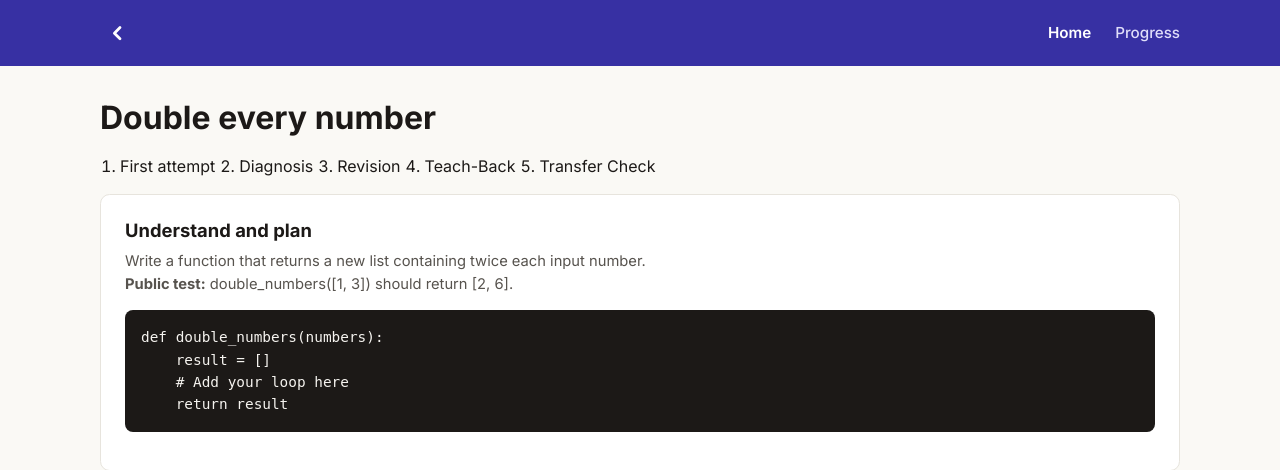
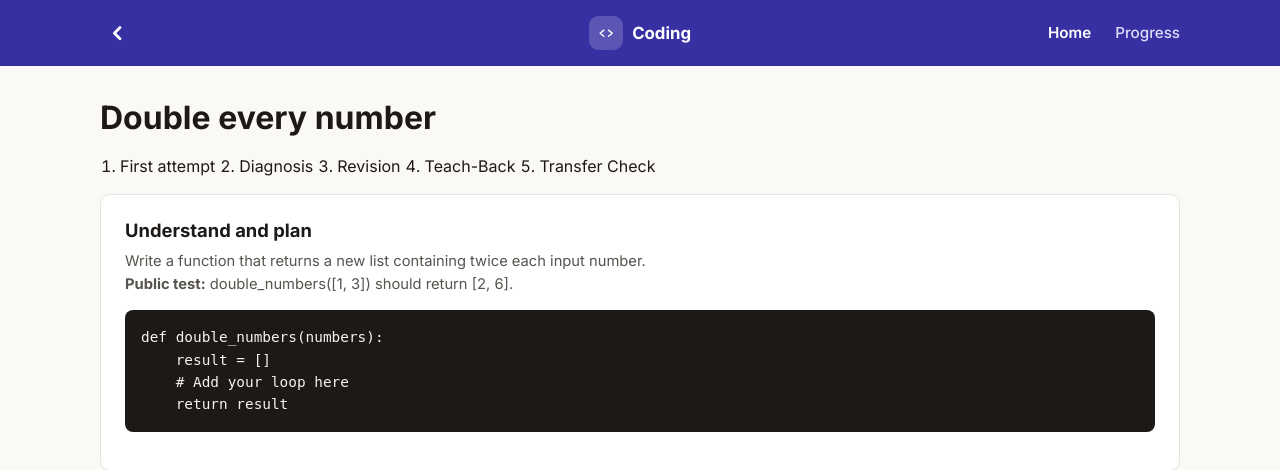
Before and after one commit to ai-thinking-team/AI-thinking, a Django app: page /coding/exercise/ in a window 1280 px wide. Shown: the top 470 px of the page. Run offline with Django 5.2, Linux system fonts and the light colour scheme.

Commit message:
Show the subject label on the Coding exercise page
exercise.html never overrode the navbar block, so it silently fell
back to the subject-less default navbar instead of showing "Coding"
like every other page in this app. Same gap existed on
feature/coding-first-vertical-slice, so fixing it here directly
rather than porting a fix that was never actually made.

Co-Authored-By: Claude Sonnet 5 <noreply@anthropic.com>
Claude-Session: https://claude.ai/code/session_01KWRPu17J7XvzpfrtLb71qU

```diff
--- a/apps/coding_quiz/templates/coding_quiz/exercise.html
+++ b/apps/coding_quiz/templates/coding_quiz/exercise.html
@@ -1,6 +1,8 @@
 {% extends "base.html" %}
 
 {% block title %}Coding exercise{% endblock %}
+
+{% block navbar %}{% include "components/navbar.html" with subject_name="Coding" subject_icon="coding" %}{% endblock %}
 
 {% block content %}
 <h1>{{ exercise.title }}</h1>
```
